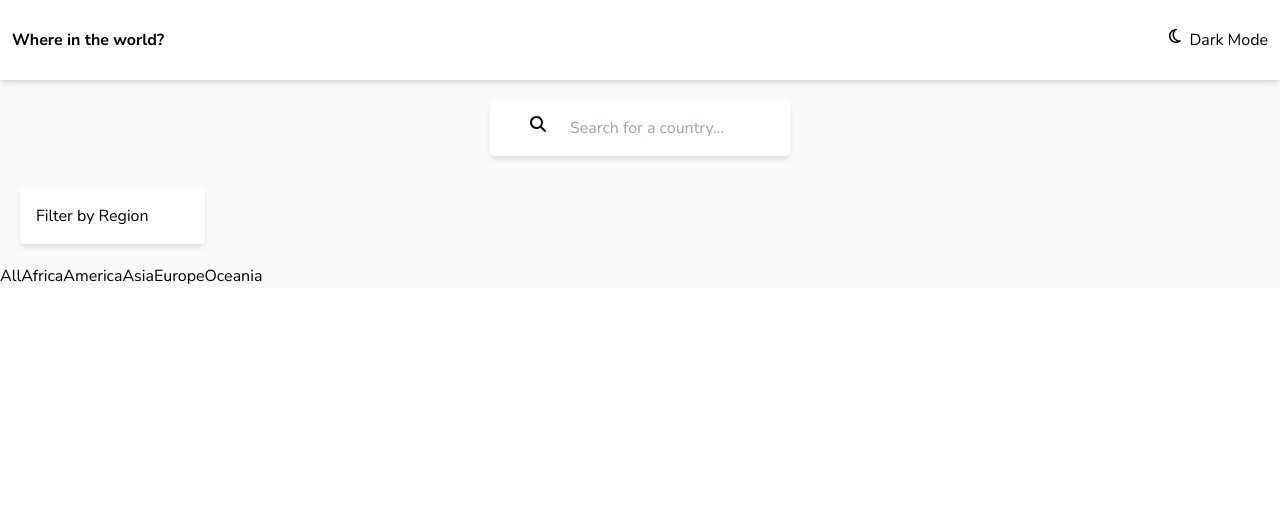
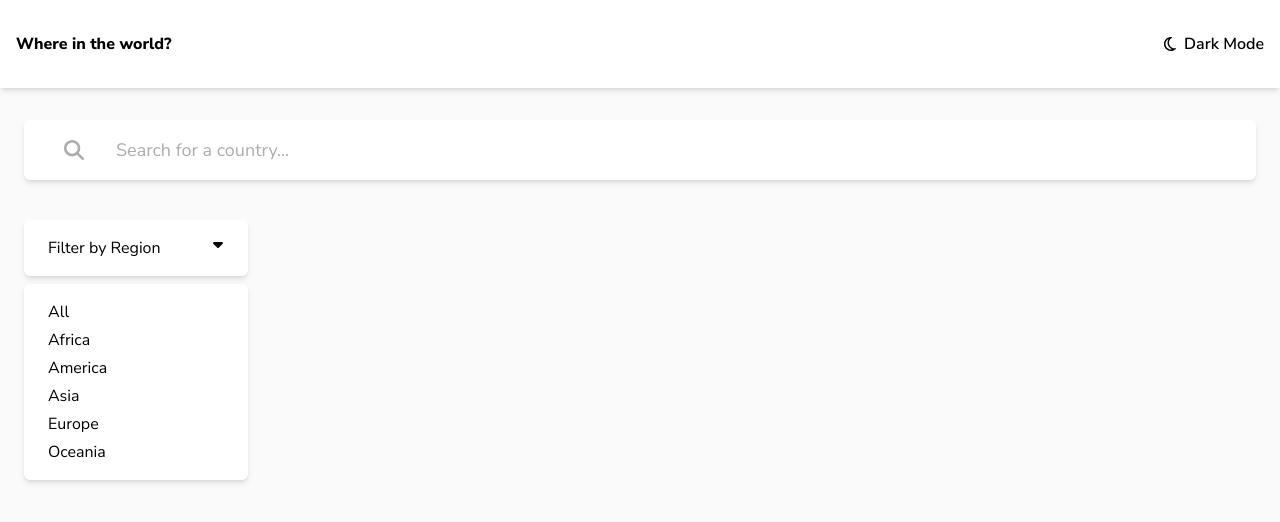
Before and after one commit to asuujx/rest-countries, a Next.js app: page / in a window 1280 px wide. Both pictures are taken after a click on the button "Filter by Region". Shown: the top 522 px of the page. Built offline with nearby package versions, Linux system fonts and the light colour scheme; no server answers.

Commit message:
Styling update

```diff
--- a/app/[name]/page.tsx
+++ b/app/[name]/page.tsx
@@ -33,9 +33,9 @@ const CountryPage = async ({ params: { name } }: Props) => {
   // console.log(nativeNameCommon.common);
 
   return (
-    <div className="bg-[hsl(0,0%,98%)] h-screen px-8 py-8">
+    <div className="bg-[hsl(0,0%,98%)] h-full px-8 py-10">
       <Link href="/">
-        <div className="flex gap-2 bg-white rounded shadow-md w-fit px-8 py-2">
+        <div className="flex gap-3 place-items-center bg-white rounded shadow-md w-fit px-8 py-2">
           <FontAwesomeIcon icon={faArrowLeft} className="w-3" />
           <p>Back</p>
         </div>
@@ -44,9 +44,9 @@ const CountryPage = async ({ params: { name } }: Props) => {
       <CountryDetail data={countryData} />
       <p className="mt-10 mb-4 font-bold">Border Countries:</p>
       <div className="grid grid-cols-3 gap-2">
-        {countryData.borders.map((cca3) => (
+        {countryData.borders ? countryData.borders.map((cca3) => (
           <CountryNeighbour key={cca3} code={cca3} />
-        ))}
+        )) : <p className="grid col-span-2">No border countries.</p>}
       </div>
     </div>
   );
--- a/app/components/Country.tsx
+++ b/app/components/Country.tsx
@@ -14,25 +14,32 @@ const Country = ({ data }: Props) => {
   return (
     <div className="bg-white shadow-md rounded mx-14 w-fit pb-5">
       <Link href={name.common}>
-        <img src={flags[1]} className="rounded-t max-h-52" />
+        <div className="h-44 w-72">
+          <img
+            src={flags[1]}
+            className="rounded-t w-full h-full object-fill"
+          />
+        </div>
+      </Link>
       <div className="px-6">
+        <Link href={name.common}>
           <p className="font-extrabold text-lg my-4">{name.common}</p>
+        </Link>
         <div className="mb-8">
           <div className="flex gap-1">
-              <p className="font-semibold">Population: </p>
+            <p className="font-bold">Population: </p>
             <p>{sepPopulation}</p>
           </div>
           <div className="flex gap-1">
-              <p className="font-semibold">Region: </p>
+            <p className="font-bold">Region: </p>
             <p>{region}</p>
           </div>
           <div className="flex gap-1">
-              <p className="font-semibold">Capital: </p>
+            <p className="font-bold">Capital: </p>
             <p>{capital}</p>
           </div>
         </div>
       </div>
-      </Link>
     </div>
   );
 };
--- a/app/components/CountryDetail.tsx
+++ b/app/components/CountryDetail.tsx
@@ -13,41 +13,41 @@ const CountryDetail = async ({ data }: Props) => {
 
   return (
     <div className="mt-16">
-      <img src={flags.png} className="rounded-t w-screen mb-10" />
+      <img src={flags.png} className="rounded-t w-screen mb-10 aspect-[5/3]" />
       <p className="text-xl font-extrabold mb-4">{name.common}</p>
       <div className="flex flex-col gap-2 mb-10">
         <div className="flex gap-1">
-          <p className="font-semibold">Native Name: </p>
+          <p className="font-bold">Native Name: </p>
           <p>{nativeNameCommon}</p>
         </div>
         <div className="flex gap-1">
-          <p className="font-semibold">Population: </p>
+          <p className="font-bold">Population: </p>
           <p>{sepPopulation}</p>
         </div>
         <div className="flex gap-1">
-          <p className="font-semibold">Region: </p>
+          <p className="font-bold">Region: </p>
           <p>{region}</p>
         </div>
         <div className="flex gap-1">
-          <p className="font-semibold">Sub Region:</p>
+          <p className="font-bold">Sub Region:</p>
           <p>{subregion}</p>
         </div>
         <div className="flex gap-1">
-          <p className="font-semibold">Capital: </p>
+          <p className="font-bold">Capital: </p>
           <p>{capital}</p>
         </div>
       </div>
       <div className="flex flex-col gap-2">
         <div className="flex gap-1">
-          <p className="font-semibold">Top Level Domain:</p>
+          <p className="font-bold">Top Level Domain:</p>
           <p>{tld}</p>
         </div>
         <div className="flex gap-1">
-          <p className="font-semibold">Currencies:</p>
+          <p className="font-bold">Currencies:</p>
           <p>{currency[0].name}</p>
         </div>
         <div className="flex gap-1">
-          <p className="font-semibold">Languages: </p>
+          <p className="font-bold">Languages: </p>
           <p>{Object.values(languages).join(", ")}</p>
         </div>
       </div>
--- a/app/components/CountryNeighbour.tsx
+++ b/app/components/CountryNeighbour.tsx
@@ -22,7 +22,7 @@ const CountryNeighbour = async ({ code }: Props) => {
   // console.log(neighbourData);
 
   return (
-    <div className="bg-white shadow-md rounded text-center py-1">
+    <div className="bg-white shadow-md rounded py-1 flex place-items-center justify-center text-center">
       <Link href={neighbourData.name.common}>{neighbourData.name.common}</Link>
     </div>
   );
--- a/app/components/Filter.tsx
+++ b/app/components/Filter.tsx
@@ -1,17 +1,11 @@
+import { faCaretDown } from "@fortawesome/free-solid-svg-icons";
+import { FontAwesomeIcon } from "@fortawesome/react-fontawesome";
 import { useState } from "react";
+import FilterOptions from "./FilterOptions";
 
 type Props = {
   optionHandler: (value: string | null) => void;
-}
-
-const options = [
-  { name: "All", value: null },
-  { name: "Africa", value: "Africa" },
-  { name: "America", value: "Americas" },
-  { name: "Asia", value: "Asia" },
-  { name: "Europe", value: "Europe" },
-  { name: "Oceania", value: "Oceania" },
-];
+};
 
 const Filter = ({ optionHandler }: Props) => {
   const [isOpen, setIsOpen] = useState(false);
@@ -19,15 +13,18 @@ const Filter = ({ optionHandler }: Props) => {
   const toggleOptions = () => setIsOpen(!isOpen);
 
   return (
-    <div>
-      <div className="bg-white shadow-md w-fit py-4 pl-4 pr-14 rounded ml-5 mb-5">
-        <button onClick={toggleOptions}>Filter by Region</button>
-      </div>
-      <div>
-        {options.map((option, index) => (
-          <button onClick={() => optionHandler(option.value)} key={index}>{option.name}</button>
-        ))}
-      </div>
+    <div className="relative inline-block mb-10">
+      <button
+        onClick={toggleOptions}
+        className="bg-white shadow-md py-4 pl-6 rounded-md w-56 ml-6 flex gap-2 place-content-between"
+      >
+        <p>Filter by Region</p>
+        <FontAwesomeIcon
+          icon={faCaretDown}
+          className="text-[#000000] mr-6 w-3"
+        />
+      </button>
+      {isOpen && <FilterOptions optionHandler={optionHandler} />}
     </div>
   );
 };
--- /dev/null
+++ b/app/components/FilterOptions.tsx
@@ -0,0 +1,28 @@
+const options = [
+  { name: "All", value: null },
+  { name: "Africa", value: "Africa" },
+  { name: "America", value: "Americas" },
+  { name: "Asia", value: "Asia" },
+  { name: "Europe", value: "Europe" },
+  { name: "Oceania", value: "Oceania" },
+];
+
+type Props = {
+  optionHandler: (value: string | null) => void;
+};
+
+function FilterOptions({ optionHandler }: Props) {
+  return (
+    <div className="absolute mt-2">
+      <div className="flex flex-col gap-1 ml-6 bg-white shadow-md w-56 rounded-md py-4">
+        {options.map((option, index) => (
+          <button className="text-left pl-6" onClick={() => optionHandler(option.value)} key={index}>
+            {option.name}
+          </button>
+        ))}
+      </div>
+    </div>
+  );
+}
+
+export default FilterOptions;
--- /dev/null
+++ b/app/components/Header/DarkMode.tsx
@@ -0,0 +1,13 @@
+import { faMoon as farMoon } from "@fortawesome/free-regular-svg-icons";
+import { FontAwesomeIcon } from "@fortawesome/react-fontawesome";
+
+function DarkMode() {
+  return (
+    <div className="flex gap-2 place-items-center">
+      <FontAwesomeIcon icon={farMoon} className="w-3" />
+      <button className="font-semibold">Dark Mode</button>
+    </div>
+  );
+}
+
+export default DarkMode;
--- a/app/components/Header/Header.tsx
+++ b/app/components/Header/Header.tsx
@@ -1,15 +1,12 @@
-import { faMoon as farMoon } from "@fortawesome/free-regular-svg-icons";
-import { FontAwesomeIcon } from "@fortawesome/react-fontawesome";
+
 import Link from "next/link";
+import DarkMode from "./DarkMode";
 
 const Header = () => {
   return (
-    <div className="flex justify-between py-7 px-3 relative z-10 shadow-md">
-      <Link href="/" className="font-bold">Where in the world?</Link>
-      <div className="flex gap-2">
-        <FontAwesomeIcon icon={farMoon} className="w-3"/>
-        <p>Dark Mode</p>
-      </div>
+    <div className="flex justify-between py-8 px-4 relative z-10 shadow-md">
+      <Link href="/" className="font-extrabold">Where in the world?</Link>
+      <DarkMode />
     </div>
   );
 };
--- a/app/components/Header/Search/SearchInput.tsx
+++ /dev/null
@@ -1,23 +0,0 @@
-import { faMagnifyingGlass } from "@fortawesome/free-solid-svg-icons";
-import { FontAwesomeIcon } from "@fortawesome/react-fontawesome";
-
-type Props = {
-  input: string;
-  setInput: (input: string) => void;
-};
-
-const SearchInput = ({ input, setInput }: Props) => {
-  return (
-    <div className="flex px-10 py-4 bg-white gap-6 shadow-md rounded">
-      <FontAwesomeIcon icon={faMagnifyingGlass} className="w-4" />
-      <input
-        type="text"
-        onChange={(e) => setInput(e.target.value)}
-        value={input}
-        placeholder="Search for a country..."
-        className="bg-transparent"
-      />
-    </div>
-  );
-};
-export default SearchInput;
--- a/app/components/Header/Search/Search.tsx
+++ b/app/components/Search.tsx
@@ -10,16 +10,19 @@ const Search = ({ searchInput, inputHandler }: Props) => {
 
 
   return (
-    <div className="mb-8 pt-5 flex justify-center">
-      <div className="flex px-10 py-4 bg-white gap-6 shadow-md rounded">
-        <FontAwesomeIcon icon={faMagnifyingGlass} className="w-4" />
+    <div className="mb-10 pt-8 flex justify-center">
+      <div className="mx-6 px-10 py-4 flex gap-8 place-items-center bg-white shadow-md rounded-md w-screen text-lg">
+        <FontAwesomeIcon
+          icon={faMagnifyingGlass}
+          className="w-5 h-5 text-[#ACACAC]"
+        />
         <input
           type="text"
           onChange={inputHandler}
           value={searchInput}
           name="search"
           placeholder="Search for a country..."
-          className="bg-transparent"
+          className="bg-transparent placeholder-[#ACACAC] w-full"
         />
       </div>
     </div>
--- a/app/page.tsx
+++ b/app/page.tsx
@@ -1,8 +1,8 @@
 "use client";
 import { useState } from "react";
 import Filter from "./components/Filter";
-import Search from "./components/Header/Search/Search";
 import LoadCountries from "./components/LoadCountries";
+import Search from "./components/Search";
 
 export default function Home() {
   const [searchInput, setSearchInput] = useState("");
@@ -19,7 +19,7 @@ export default function Home() {
   };
 
   return (
-    <div className="bg-[hsl(0,0%,98%)]">
+    <div className="bg-[hsl(0,0%,98%)] h-screen ">
       <Search searchInput={searchInput} inputHandler={inputHandler} />
       <Filter optionHandler={optionHandler} />
       <LoadCountries searchInput={searchInput} option={filterOption} />
```
Lines whose indentation alone changed are shown as unchanged.
